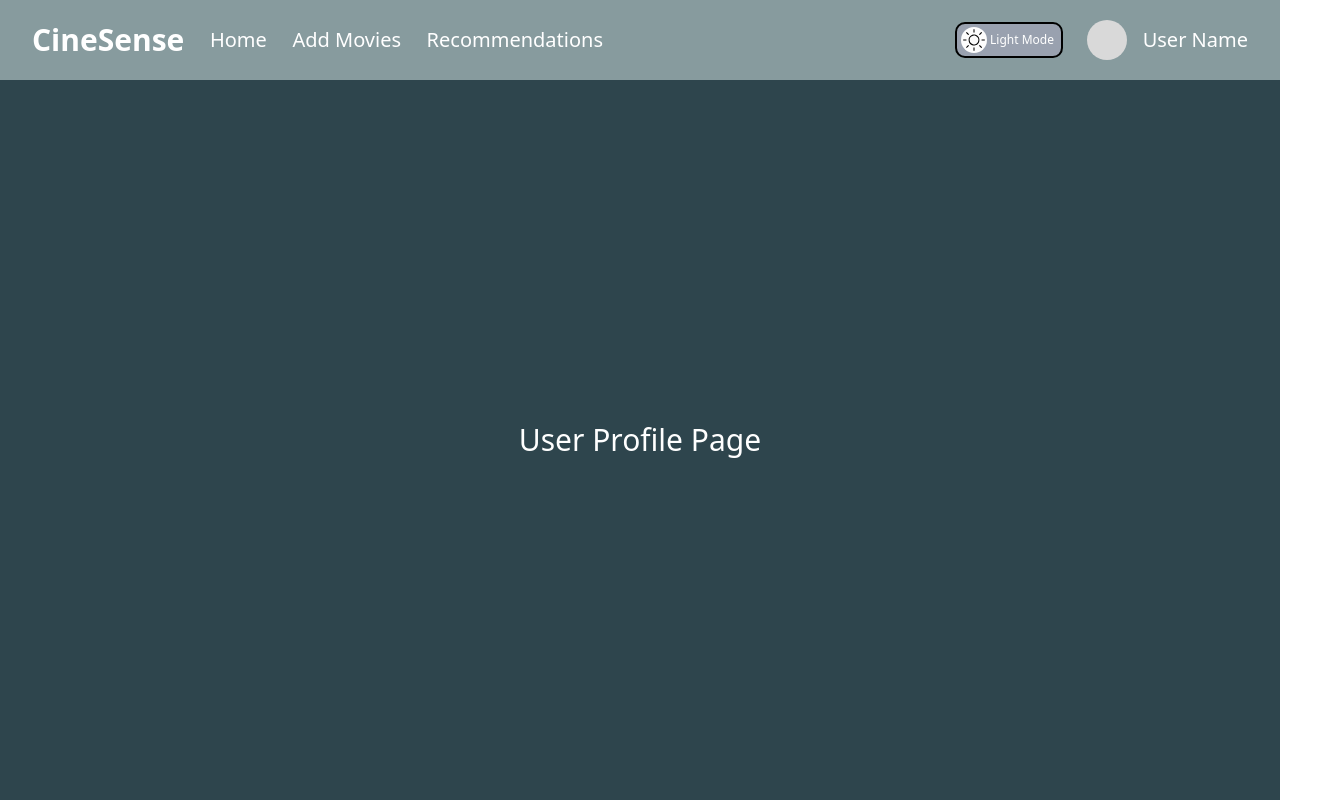
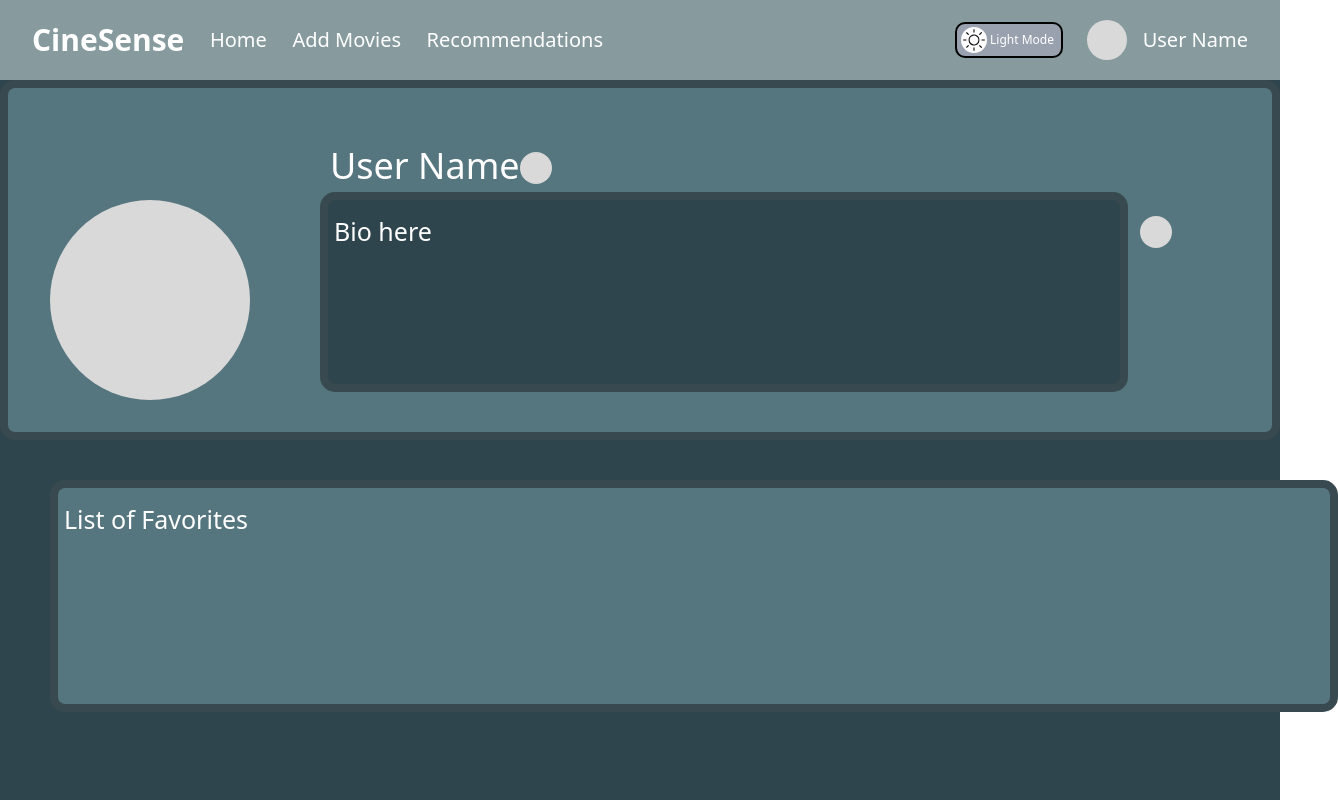
Before and after one commit to Vchen7629/CineSense, a React app in the folder frontend/: page /profile in a window 1280 px wide. Shown: the top 800 px of the page, 1338 px wide, since content can reach past the window. Built offline with nearby package versions, Linux system fonts and the light colour scheme; the HTML template or start-up script is replaced by a standard one.

Commit message:
F6 - User Profile Page

```diff
--- a/frontend/src/features/user/pages/UserProfilePage.tsx
+++ b/frontend/src/features/user/pages/UserProfilePage.tsx
@@ -2,12 +2,55 @@ import Header from "@/features/navbar/components/Header";
 
 export default function ProfilePage() {
 
+    // Colin Harris - UserProfilePage -
+    // I labeled everything with comments so you know what each section is for.
+
+    // List of important locations:
+    // Favorites is under the favorites background flavor-image section.
+    // Bio is under the bio background flavor-image section. Shares a similar name with favorites.
+
     return (
         <main>
             <Header/>
-            <div className="flex h-[90vh] w-full justify-center items-center ">
-                <p className="text-white text-3xl"> User Profile Page </p>
+
+            {/*background image for the page, user should be able to customize?*/}
+            <div className="bg-[#55757F] h-[22.5rem] w-full absolute top border-[0.5rem] rounded-[15px] border-[#384A4F]">
+
             </div>
+
+            {/*favorites flavor-text, don't touch*/}
+            <div className="flex h-[90vh] w-full left-center items-center">
+                <p className="text-white text-3xl absolute top-[60vh] ml-[52px]"> Users Favorites </p>
+            </div>
+
+            {/*profile picture*/}
+            <div className="bg-[#D9D9D9] h-[12.5rem] w-[12.5rem] rounded-full absolute top-50 ml-[50px]"/>
+
+            {/*background flavor-image FAVORITES / pading for FAVORITES (Don't touch)*/}
+            <div className="bg-[#55757F] h-[14.5rem] w-[80.5rem] absolute top-120 ml-[50px] border-[0.5rem] rounded-[15px] border-[#384A4F]">
+                {/*Favorites, update this based on what they like.*/}
+                <p className="text-white text-3xl absolute top-[2vh] text-[25px] ml-[6px]"> List of Favorites </p>
+            </div>
+
+            {/*background flavor-image BIO / pading for BIO (Don't touch)*/}
+            <div className="bg-[#2E454D] h-[12.5rem] w-[50.5rem] absolute top-48 ml-[320px] border-[0.5rem] rounded-[15px] border-[#384A4F]">
+                {/*BIO, update this based on what they type or change.*/}
+                <p className="text-white text-3xl absolute top-[2vh] text-[25px] ml-[6px]"> Bio here </p>
+            </div>
+
+            {/*This will be the username*/}
+            <div className="flex h-[50vh] w-full left-center items-center">
+                <p className="text-white text-3xl absolute top-36 text-[36px] ml-[330px]"> User Name </p>
+            </div>
+
+            {/*Edit User Name button*/}
+            <div className="bg-[#D9D9D9] h-[2rem] w-[2rem] rounded-full absolute top-38 ml-[520px]"/>
+
+            {/*Edit Bio button*/}
+            <div className="bg-[#D9D9D9] h-[2rem] w-[2rem] rounded-full absolute top-54 ml-[1140px]"/>
+
         </main>
+
+
     )
 }
```
